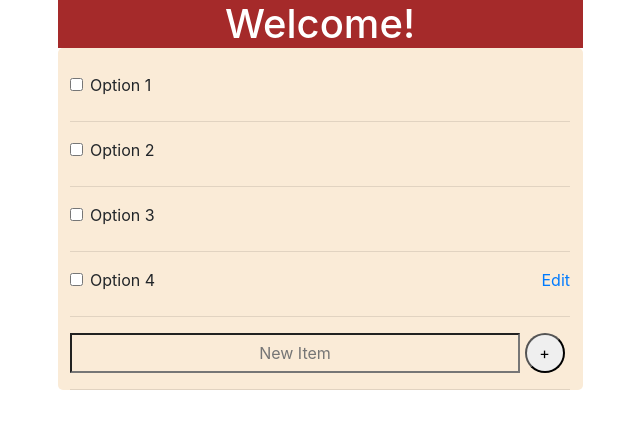
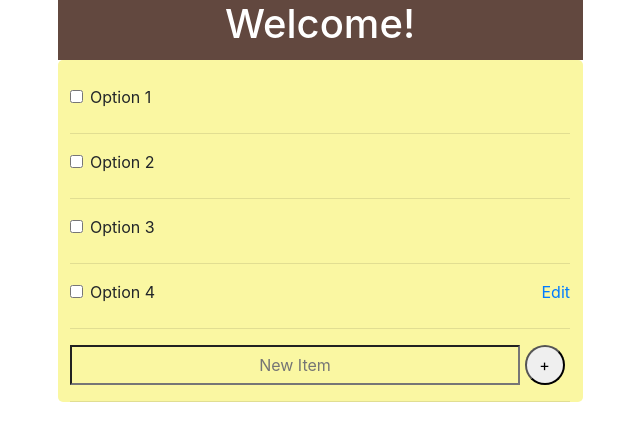
Before and after one commit to wprudencio97/todo-list, a Flask app: page / in a window 1280 px wide. Shown: the top 441 px of the page, without its empty margins (320-960 px from the left). Run offline with Flask 2, Linux system fonts and the light colour scheme; some libraries are stand-ins or nearby versions.

Commit message:
Updated color scheme

```diff
--- a/todolist/static/main.css
+++ b/todolist/static/main.css
@@ -2,20 +2,27 @@
     margin: auto;
     text-align: center;
     max-width: 525px;
-    background-color: brown;
+    height: 60px;
+    background-color:rgb(98, 72, 63);
     color: white;
+}
+.center{
+    padding: 5px 0;
+    text-align: center;
+    display: inline-block;
+    vertical-align: middle;
 }
 .section{
     max-width: 525px;
     margin: 0 auto;
-    background-color: antiquewhite;
+    background-color: rgb(250, 247, 162);
     border-radius: 5px;
 }
 .todolist{
     padding-top: 25px;
     max-width: 500px;
     margin: 0 auto;
-    background-color: antiquewhite;
+    background-color: rgb(250, 247, 162);
 }
 input[type=checkbox]:checked + label.strikethrough{
     text-decoration: line-through;
--- a/todolist/templates/home.html
+++ b/todolist/templates/home.html
@@ -2,7 +2,7 @@
 
 {% block content %}
 <div class="container">
-    <h1 class="title">Welcome!</h1>
+        <h1 class="title">Welcome!</h1>
     <div class="section">
     <div class="todolist">
         <div class="form-check">
```
